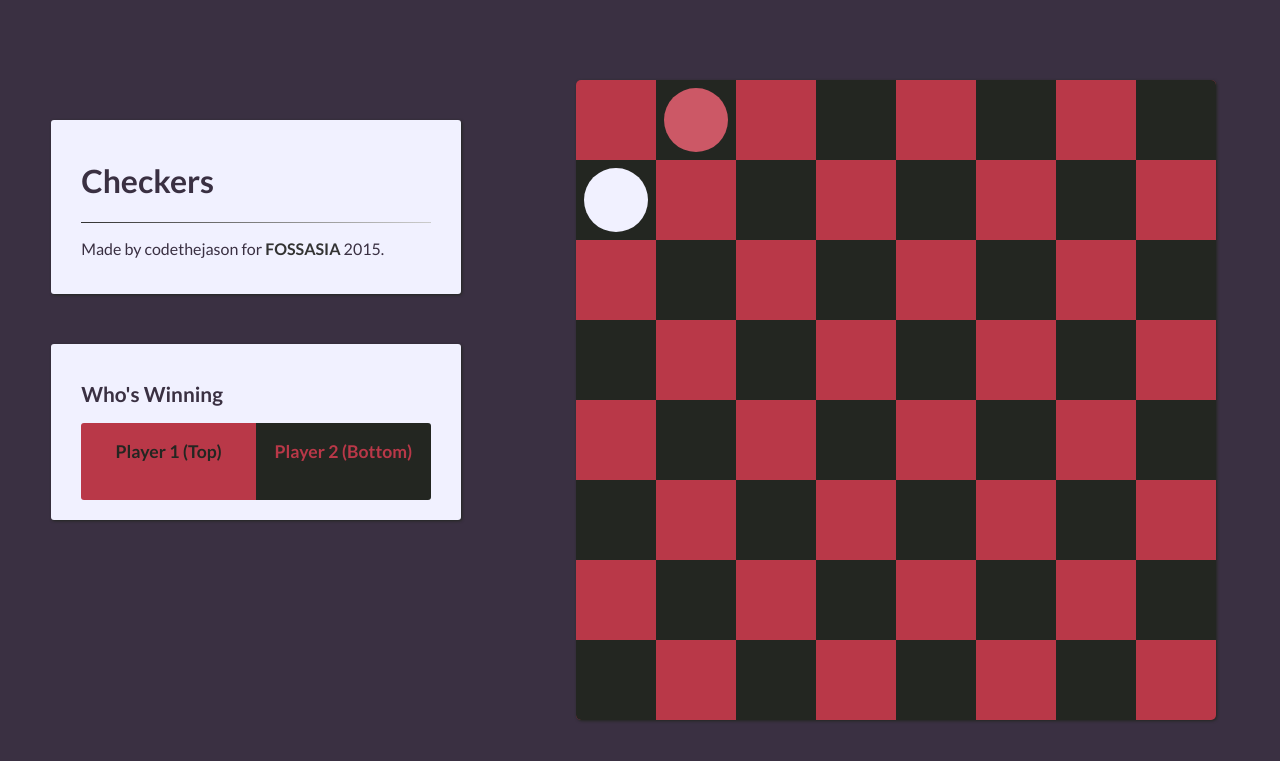
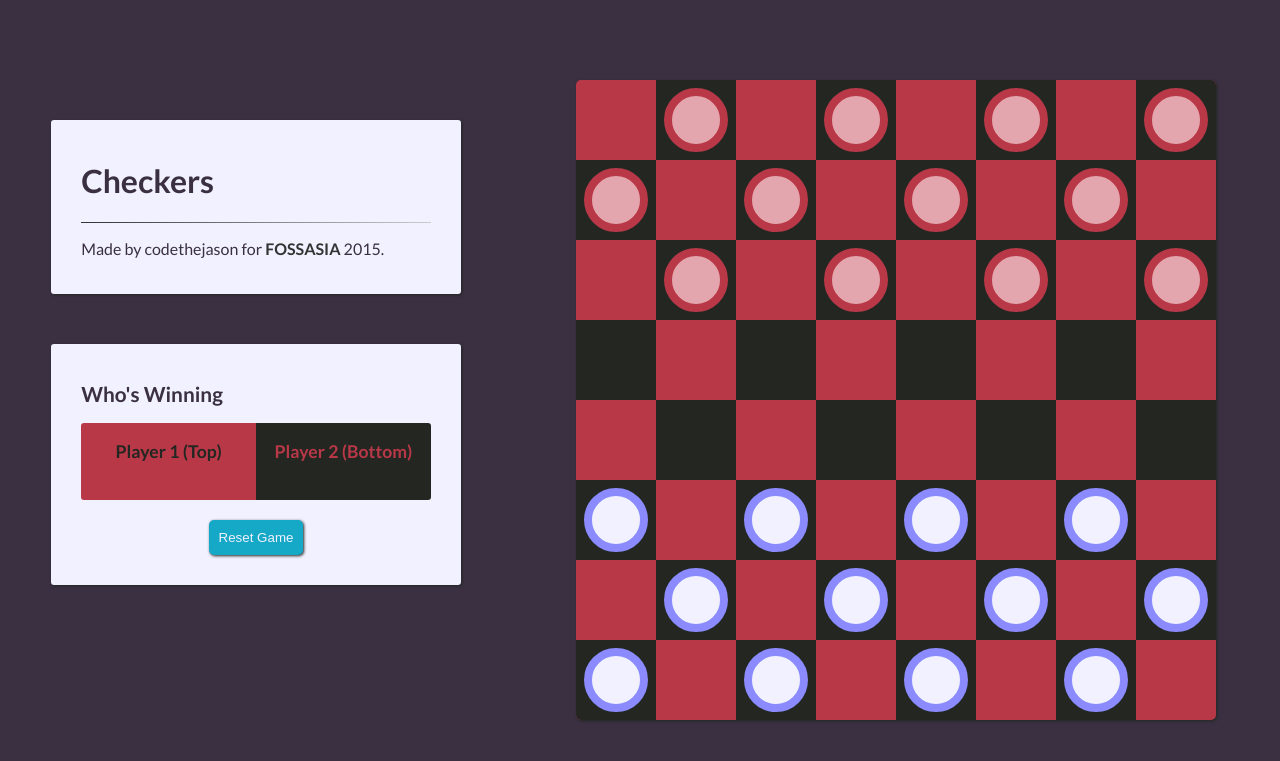
Before and after one commit to codethejason/gci2015, a PHP site: page / in a window 1280 px wide. Shown: the top 761 px of the page. Run offline with PHP 8.4, Linux system fonts and the light colour scheme; some libraries are stand-ins or nearby versions.

Commit message:
Kind of Working

```diff
--- a/checkers/index.html
+++ b/checkers/index.html
@@ -25,6 +25,7 @@
       </div>
       </div>
       <div class="clearfix"></div>
+      <button id="cleargame">Reset Game</button>
     </div>
   </div>
   <div class="column">
@@ -32,10 +33,8 @@
       <div class="tiles"></div>
       <div class="pieces">
         <div class="player1pieces">
-          <div class="piece"></div>
         </div>
         <div class="player2pieces">
-          <div class="piece"></div>
         </div>
       </div>
   </div>
--- a/checkers/script.js
+++ b/checkers/script.js
@@ -10,41 +10,121 @@ window.onload = function() {
     [  2,  0,  2,  0,  2,  0,  2,  0 ]
   ];
 
-  var dictionary =
-
+  var dist = function (x1, y1, x2, y2) {
+    return Math.sqrt(Math.pow((x1-x2),2)+Math.pow((y1-y2),2));
+  }
   function Piece (element, position) {
     this.element = element;
-    this.position = position;
+    this.position = position; //row, column
+    this.player = '';
+    //figure out player by piece id
+    if(this.element.attr("id") < 12)
+      this.player = 1;
+    else
+      this.player = 2;
+    this.move = function (where) { //where = 'tl' (top left), 'tr' (top right), 'bl' (bottom left), or 'br' (bottom right)
+      this.element.removeClass('selected');
+      switch(where) {
+        case 'tl':
+          if(!Board.isValidPlacetoMove(this.position[0]-1, this.position[1]-1)) return false;
+          Board.board[this.position[0]][this.position[1]] = 0;
+          this.position = [this.position[0]-1, this.position[1]-1];
+          break;
+        case 'tr':
+          if(!Board.isValidPlacetoMove(this.position[0]-1, this.position[1]+1)) return false;
+          Board.board[this.position[0]][this.position[1]] = 0;
+          this.position = [this.position[0]-1, this.position[1]+1];
+          break;
+      }
+
+      this.element.css('top', Board.dictionary[this.position[0]]);
+      this.element.css('left', Board.dictionary[this.position[1]]);
+      Board.board[this.position[0]][this.position[1]] = this.player;
+      return true;
+    };
   }
 
+  function Tile (element, position) {
+    this.element = element;
+    this.position = position;
+    this.inRange = function(piece) {
+      if(dist(this.position[0], this.position[1], piece.position[0], piece.position[1]) == Math.sqrt(2)) {
+        return true;
+      }
+    };
+  }
+
+  var pieces = [];
+  var tiles = [];
   var Board = {
     board: gameBoard,
     piecesElement: $('div.pieces'),
     tilesElement: $('div.tiles'),
     dictionary: ["0vmin", "10vmin", "20vmin", "30vmin", "40vmin", "50vmin", "60vmin", "70vmin", "80vmin", "90vmin"],
     initalize: function () {
-      this.clear();
-      //8 by 8 board
+      //8 by 8 board setup tiles
+      var countPieces = 0;
+      var countTiles = 0;
       for (row in this.board) { //row is the index
         for (column in this.board[row]) { //column is the index
           if(row%2 == 1) {
-            if(column%2 == 0)
-              this.tilesElement.append("<div class='tile' style='top:"+this.dictionary[row]+";left:"+this.dictionary[column]+";'></div>");
+            if(column%2 == 0) {
+              this.tilesElement.append("<div class='tile' id='tile"+countTiles+"' style='top:"+this.dictionary[row]+";left:"+this.dictionary[column]+";'></div>");
+              tiles[countTiles] = new Tile($("#tile"+countTiles), [parseInt(row), parseInt(column)]);
+              countTiles += 1;
+            }
           } else {
-            if(column%2 == 1)
-              this.tilesElement.append("<div class='tile' style='top:"+this.dictionary[row]+";left:"+this.dictionary[column]+";'></div>");
+            if(column%2 == 1) {
+              this.tilesElement.append("<div class='tile' id='tile"+countTiles+"' style='top:"+this.dictionary[row]+";left:"+this.dictionary[column]+";'></div>");
+              tiles[countTiles] = new Tile($("#tile"+countTiles), [parseInt(row), parseInt(column)]);
+              countTiles += 1;
+            }
+          }
+          if(this.board[row][column] == 1) {
+            $('.player1pieces').append("<div class='piece' id='"+countPieces+"' style='top:"+this.dictionary[row]+";left:"+this.dictionary[column]+";'></div>");
+            pieces[countPieces] = new Piece($("#"+countPieces), [parseInt(row), parseInt(column)]);
+            countPieces += 1;
+          } else if(this.board[row][column] == 2) {
+            $('.player2pieces').append("<div class='piece' id='"+countPieces+"' style='top:"+this.dictionary[row]+";left:"+this.dictionary[column]+";'></div>");
+            pieces[countPieces] = new Piece($("#"+countPieces), [parseInt(row), parseInt(column)]);
+            countPieces += 1;
           }
         }
       }
     },
+    isValidPlacetoMove: function (row, column) {
+      if(this.board[row][column] == 0) {
+        return true;
+      } return false;
+    },
     clear: function () {
-      console.log("Clearing");
+      location.reload();
     }
   }
 
   Board.initalize();
 
   $('.piece').on("click", function () {
-    $(this).toggleClass('selected');
+    var selected;
+    if($(this).hasClass('selected')) selected = true;
+    $('.piece').each(function(index) {$('.piece').eq(index).removeClass('selected')});
+    if(!selected) {
+      $(this).addClass('selected');
+    }
   });
+
+  $('#cleargame').on("click", function () {
+    Board.clear();
+  });
+
+  $('.tile').on("click", function () {
+    var tileID = $(this).attr("id").replace(/tile/, '');
+    var tile = tiles[tileID];
+    console.log(tileID);
+    var piece = pieces[$('.selected').attr("id")];
+    if(tile.inRange(piece)) {
+      piece.move(tile.position);
+    }
+  });
+
 }
--- a/checkers/style.css
+++ b/checkers/style.css
@@ -38,6 +38,10 @@ div.column {
   div.column:nth-of-type(2) {
     width: 60%; }
 
+@media screen and (max-width: 1000px) {
+  div.column {
+    width: 100% !important;
+    overflow: hidden; } }
 div.info, div.stats {
   width: 80%;
   margin: 15vmin auto 0;
@@ -67,7 +71,9 @@ div.stats {
       height: 2.4vmin;
       background-color: #232621;
       border-radius: 5vmin;
-      display: inline-block; }
+      display: inline-block;
+      box-sizing: border-box;
+      transition: all 0.3s linear; }
   div.stats #player2 {
     text-align: center;
     display: inline-block;
@@ -83,7 +89,22 @@ div.stats {
       height: 2.4vmin;
       background-color: #B93848;
       border-radius: 5vmin;
-      display: inline-block; }
+      display: inline-block;
+      box-sizing: border-box;
+      transition: all 0.3s linear; }
+  div.stats button#cleargame {
+    display: block;
+    border: 0;
+    color: #F1F1FF;
+    border-radius: 5px;
+    cursor: pointer;
+    margin: 20px auto 10px;
+    padding: 10px;
+    background-color: #16A8C7;
+    box-shadow: 1px 1px 3px #232621;
+    transition: background-color 0.15s linear; }
+    div.stats button#cleargame:hover {
+      background-color: #0c5a6b; }
 
 div#board {
   position: absolute;
@@ -104,14 +125,15 @@ div#board {
     position: absolute;
     width: 8vmin;
     height: 8vmin;
-    background-color: #cc5866;
+    background-color: #e4a6ae;
     border-radius: 5vmin;
     display: inline-block;
-    top: 0;
-    left: 10vmin;
+    box-sizing: border-box;
+    transition: all 0.3s linear;
     margin-top: 1vmin;
     margin-left: 1vmin;
-    cursor: pointer; }
+    cursor: pointer;
+    border: 1vmin solid #B93848; }
     div#board .player1pieces .piece.selected {
       box-shadow: 0 0 10px 5px #16A8C7; }
   div#board .player2pieces .piece {
@@ -121,11 +143,12 @@ div#board {
     background-color: #F1F1FF;
     border-radius: 5vmin;
     display: inline-block;
-    top: 10vmin;
-    left: 0;
+    box-sizing: border-box;
+    transition: all 0.3s linear;
     margin-top: 1vmin;
     margin-left: 1vmin;
-    cursor: pointer; }
+    cursor: pointer;
+    border: 1vmin solid #8b8bff; }
     div#board .player2pieces .piece.selected {
       box-shadow: 0 0 10px 5px #16A8C7; }
 
--- a/checkers/style.sass
+++ b/checkers/style.sass
@@ -13,6 +13,8 @@ $shadow: 1px 1px 3px $dark
   background-color: $color
   border-radius: 5vmin
   display: inline-block
+  box-sizing: border-box
+  transition: all 0.3s linear
 
 html, body
   position: absolute
@@ -64,6 +66,11 @@ div.column
   &:nth-of-type(2)
     width: 60%
 
+@media screen and (max-width: 1000px)
+  div.column
+    width: 100% !important
+    overflow: hidden
+
 div.info
   width: 80%
   margin: 15vmin auto 0
@@ -106,6 +113,20 @@ div.stats
     .capturedPiece
       @include gamePiece($red, 0.3)
 
+  button#cleargame
+    display: block
+    border: 0
+    color: $light
+    border-radius: 5px
+    cursor: pointer
+    margin: 20px auto 10px
+    padding: 10px
+    background-color: $blue
+    box-shadow: $shadow
+    transition: background-color 0.15s linear
+    &:hover
+      background-color: darken($blue, 20%)
+
 div#board
   position: absolute
   top: calc(50% - 40vmin)
@@ -126,12 +147,11 @@ div#board
   .player1pieces
     .piece
       position: absolute
-      @include gamePiece(lighten($red, 10%), 1)
-      top: 0
-      left: 10vmin
+      @include gamePiece(lighten($red, 30%), 1)
       margin-top: 1vmin
       margin-left: 1vmin
       cursor: pointer
+      border: 1vmin solid $red
 
       &.selected
         box-shadow: 0 0 10px 5px $blue
@@ -140,11 +160,10 @@ div#board
     .piece
       position: absolute
       @include gamePiece($light, 1)
-      top: 10vmin
-      left: 0
       margin-top: 1vmin
       margin-left: 1vmin
       cursor: pointer
+      border: 1vmin solid darken($light, 20%)
 
       &.selected
         box-shadow: 0 0 10px 5px $blue
```
